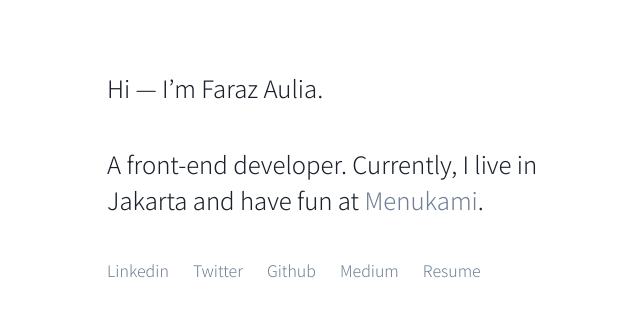
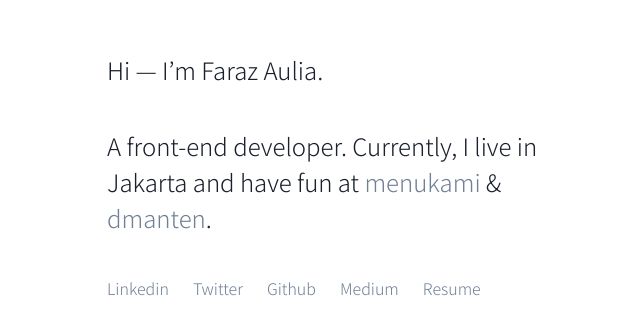
Before and after one commit to rub1cc/rub1.cc, a Next.js app: page / in a window 1280 px wide. Shown: the part 224-558 px from the top of the page, without its empty margins (309-949 px from the left). Built offline with nearby package versions, Linux system fonts and the light colour scheme.

Commit message:
add link to dmanten.com

```diff
--- a/src/pages/index.js
+++ b/src/pages/index.js
@@ -41,7 +41,14 @@ export default function Home() {
               rel="noopener noreferrer"
               target="_blank"
             >
-              Menukami
+              menukami
+            </a> & <a
+              href="https://dmanten.com"
+              className="link"
+              rel="noopener noreferrer"
+              target="_blank"
+            >
+              dmanten
             </a>
             .
           </p>
```
